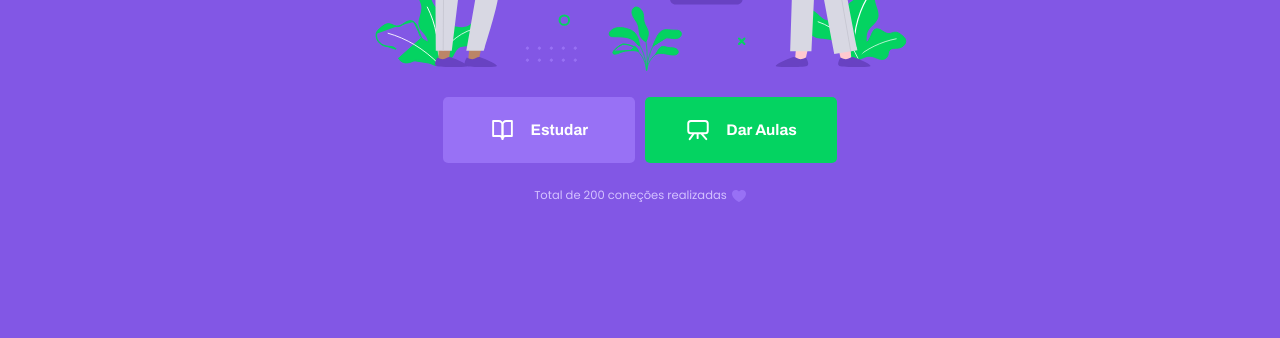
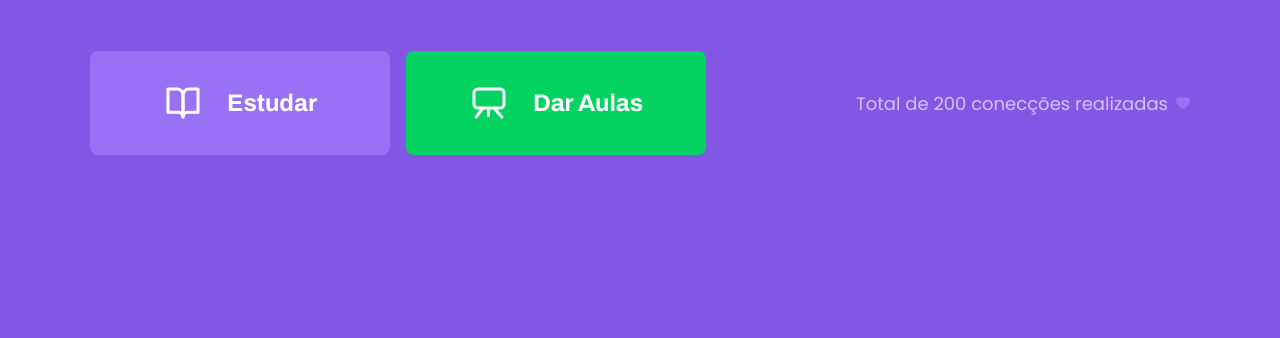
Before and after one commit to rafaelsmonte/NextLevelWeek, a plain HTML site: page pages/index.html in a window 1280 px wide. Shown: the part 462-800 px from the top of the page. Drawn offline with Linux system fonts and the light colour scheme.

Commit message:
terminado pagina index com responsividade

```diff
--- a/css/main.css
+++ b/css/main.css
@@ -44,3 +44,9 @@ body{
   width: 90vw;
   max-width: 700px;
 }
+@media (min-width: 700px)
+{
+  :root{
+    font-size: 62.5%;
+  }
+}
--- a/css/page-landing.css
+++ b/css/page-landing.css
@@ -1,6 +1,3 @@
-:root{
-  font-size: 40%; /* controle das medidas rem */
-}
 
 #page-landing{
   background-color: var(--color-primary);
@@ -22,10 +19,8 @@
   text-align: center;
   margin-bottom: 3.2rem;
 }
-.hero-img{
+.hero-image{
   width: 100%;
-  text-align: center;
-
 }
 .buttons-container{
   display: flex;
@@ -74,5 +69,46 @@
 .container-hero-image{
   display: flex;
   justify-content: center;
-  height: 100%;
 }
+@media (max-width: 699px)
+{
+  :root{
+    font-size: 40%;
+  }
+}
+
+@media(min-width: 1100px)
+{
+  #page-landing #container{
+    max-width: 1100px;
+    display: grid;
+    grid-template-columns: 2fr 1fr 2fr;
+    grid-template-rows: 350px 1fr;
+    grid-template-areas: "proffy image image"
+    "button button texting";
+    gap:60px;
+  }
+  .logo-container{
+    grid-area: proffy;
+    text-align: initial;
+    align-self: center;
+
+  }
+  .logo-container img{
+    height: 100%;
+
+  }
+  .hero-image{
+    grid-area: image;
+  }
+  .buttons-container{
+    grid-area: button;
+    justify-content: flex-start;
+    margin: 0;
+
+  }
+  .total-connections{
+    grid-area: texting;
+    justify-self: end;
+  }
+}
--- a/pages/index.html
+++ b/pages/index.html
@@ -17,9 +17,7 @@
         <img src="/images/logo.svg" alt="Proffy" />
         <h2>Sua plataforma de estudos online</h2>
       </div>
-    <div class="container-hero-image">
-      <img src="/images/landing.svg" class="hero-image" alt="" />
-    </div>
+    <img src="/images/landing.svg" class="hero-image" alt="" />
       <div class="buttons-container">
         <a class="study" href="/study">
           <img src="/images/icons/study.svg" alt="Estudar" />
@@ -31,7 +29,7 @@
         >
       </div>
       <p class="total-connections">
-          Total de 200 coneções realizadas
+          Total de 200 conecções realizadas
           <img src="/images/icons/purple-heart.svg" alt="Coração Roxo">
       </p>
     </div>
```
